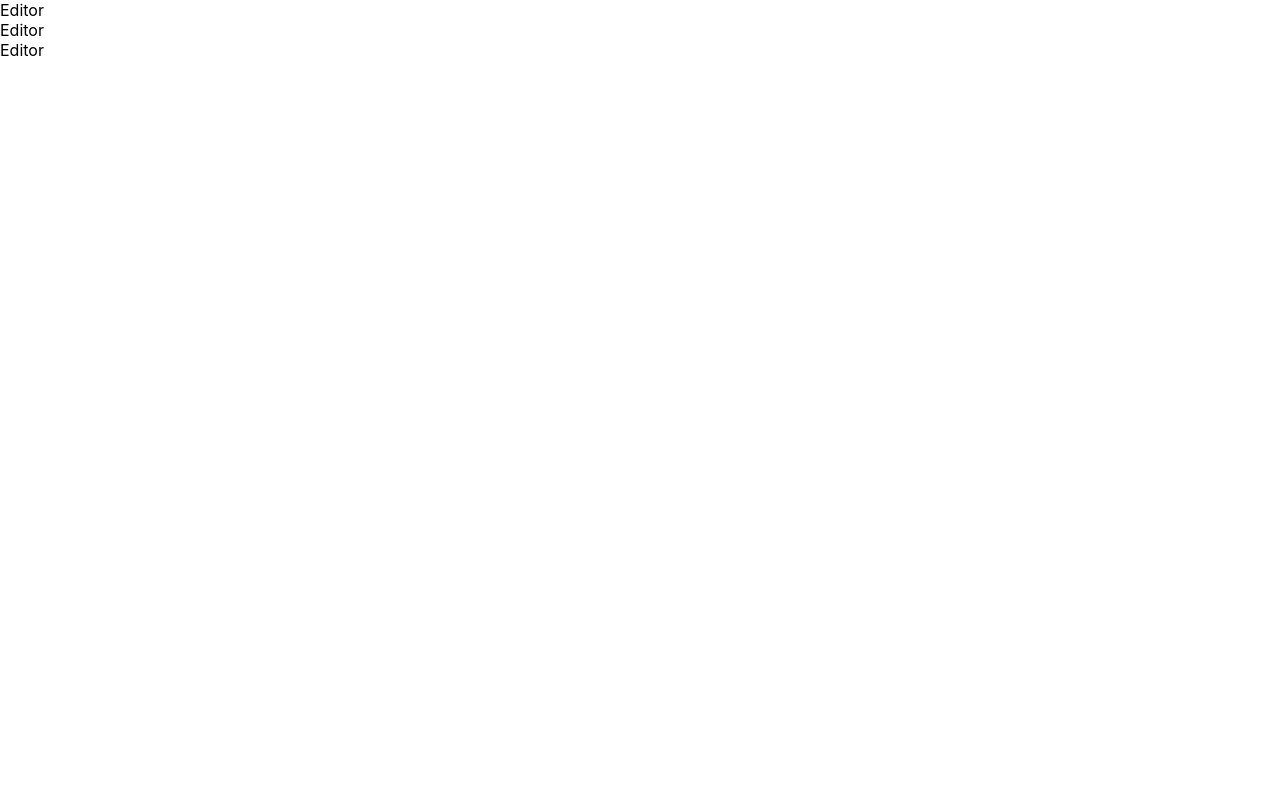
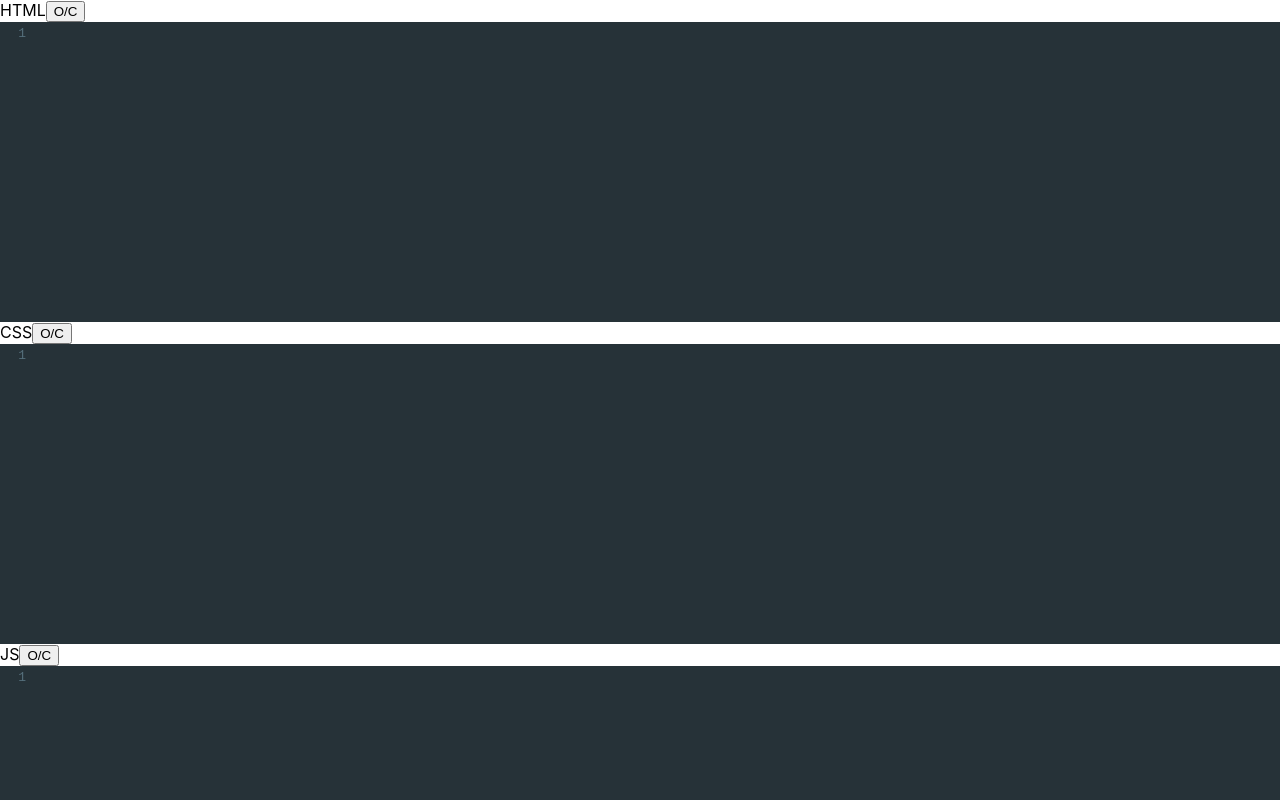
Before and after one commit to fabioc9675/PhysicsSimulators, a React (Create React App) app in the folder codepen_fc/: page / in a window 1280 px wide. Shown: the top 800 px of the page. Built offline with nearby package versions, Linux system fonts and the light colour scheme.

Commit message:
Creation of Editor component

```diff
--- a/codepen_fc/src/components/App.js
+++ b/codepen_fc/src/components/App.js
@@ -1,13 +1,31 @@
-import React from "react";
+import React, { useState } from "react";
 import Editor from "./Editor";
 
 function App() {
+  const [html, setHtml] = useState('')
+  const [css, setCss] = useState('')
+  const [js, setJs] = useState('')
   return (
     <>
       <div className="pane top-pane">
-        <Editor />
-        <Editor />
-        <Editor />
+        <Editor
+          language="xml"
+          displayName="HTML"
+          value={html}
+          onChange={setHtml}
+        />
+        <Editor
+          language="css"
+          displayName="CSS"
+          value={css}
+          onChange={setCss}
+        />
+        <Editor
+          language="javascript"
+          displayName="JS"
+          value={js}
+          onChange={setJs}
+        />
       </div>
       <div className="pane">
         <iframe
--- a/codepen_fc/src/components/Editor.js
+++ b/codepen_fc/src/components/Editor.js
@@ -7,10 +7,36 @@
 
 import { Controlled as ControlledEditor } from 'react-codemirror2'
 
-export default function Editor() {
+export default function Editor(props) {
+    const {
+        language,
+        displayName,
+        value,
+        onChange
+    } = props
+
+    function handleChange(editor, data, value) {
+        onChange(value)
+    }
+
     return (
-        <div>
-            Editor
+        <div className="editor-container">
+            <div className="editor-title">
+                {displayName}
+                <button>O/C</button>
+            </div>
+            <ControlledEditor
+                onBeforeChange={handleChange}
+                value={value}
+                className="code-mirror-wrapper"
+                options={{
+                    lineWrapping: true,
+                    lint: true,
+                    mode: language,
+                    theme: 'material',
+                    lineNumbers: true
+                }}
+            />
         </div>
     )
 }
```
